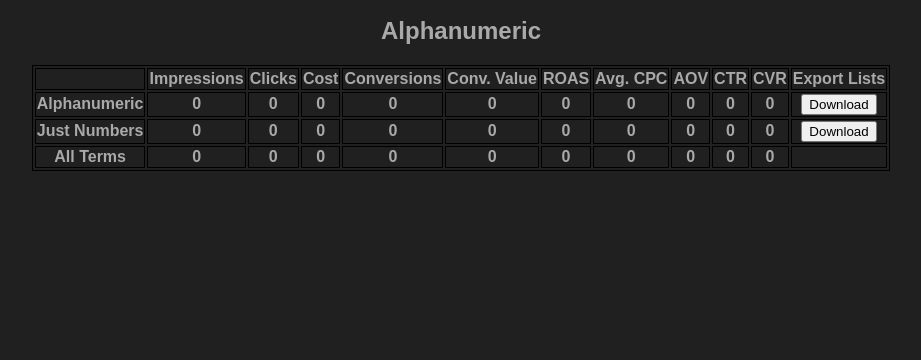
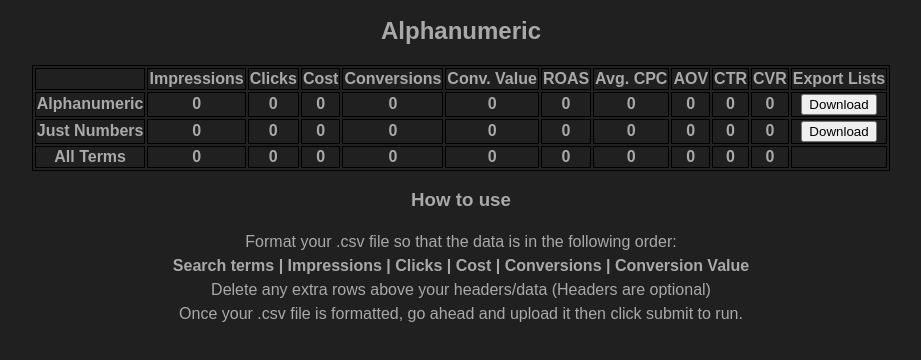
Before and after one commit to alexander-littleton/csaTools-old, a plain HTML site: page queryanalysistool.HTML in a window 1280 px wide. Shown: the part 104-464 px from the top of the page, without its empty margins (179-1100 px from the left). Drawn offline with Linux system fonts and the light colour scheme.

Commit message:
added htaccess + how to

```diff
--- a/queryanalysistool.HTML
+++ b/queryanalysistool.HTML
@@ -71,6 +71,14 @@
             </tr>
         </table>
     </div>
+    <h3>How to use</h3>
+    <p>Format your .csv file so that the data is in the following order:<br>
+        <strong>Search terms | Impressions | Clicks | Cost | Conversions | Conversion Value</strong><br>
+        Delete any extra rows above your headers/data (Headers are optional)<br>
+        Once your .csv file is formatted, go ahead and upload it then click submit to run.<br>
+
+
+    </p>
 </body>
 <footer>
     <script type="text/javascript" src="papaparse.min.js"></script>
--- a/script.js
+++ b/script.js
@@ -142,7 +142,7 @@ const download = function(e) {
 	const encodedUri = encodeURI(csvContent);
 	const link = document.createElement("a");
 	link.setAttribute("href", encodedUri);
-	link.setAttribute("download", "my_data.csv");
+	link.setAttribute("download", `${e.currentTarget.downloadParam}.csv`);
 	document.body.appendChild(link); // Required for FF
 
 	link.click();
--- a/style.css
+++ b/style.css
@@ -22,3 +22,8 @@ table,th,td {
 #textInputContainer {
     display : none;
 }
+
+p {
+    line-height: 150%;
+    text-align: center;
+}
```
Also changed, not shown: 1 other file.
